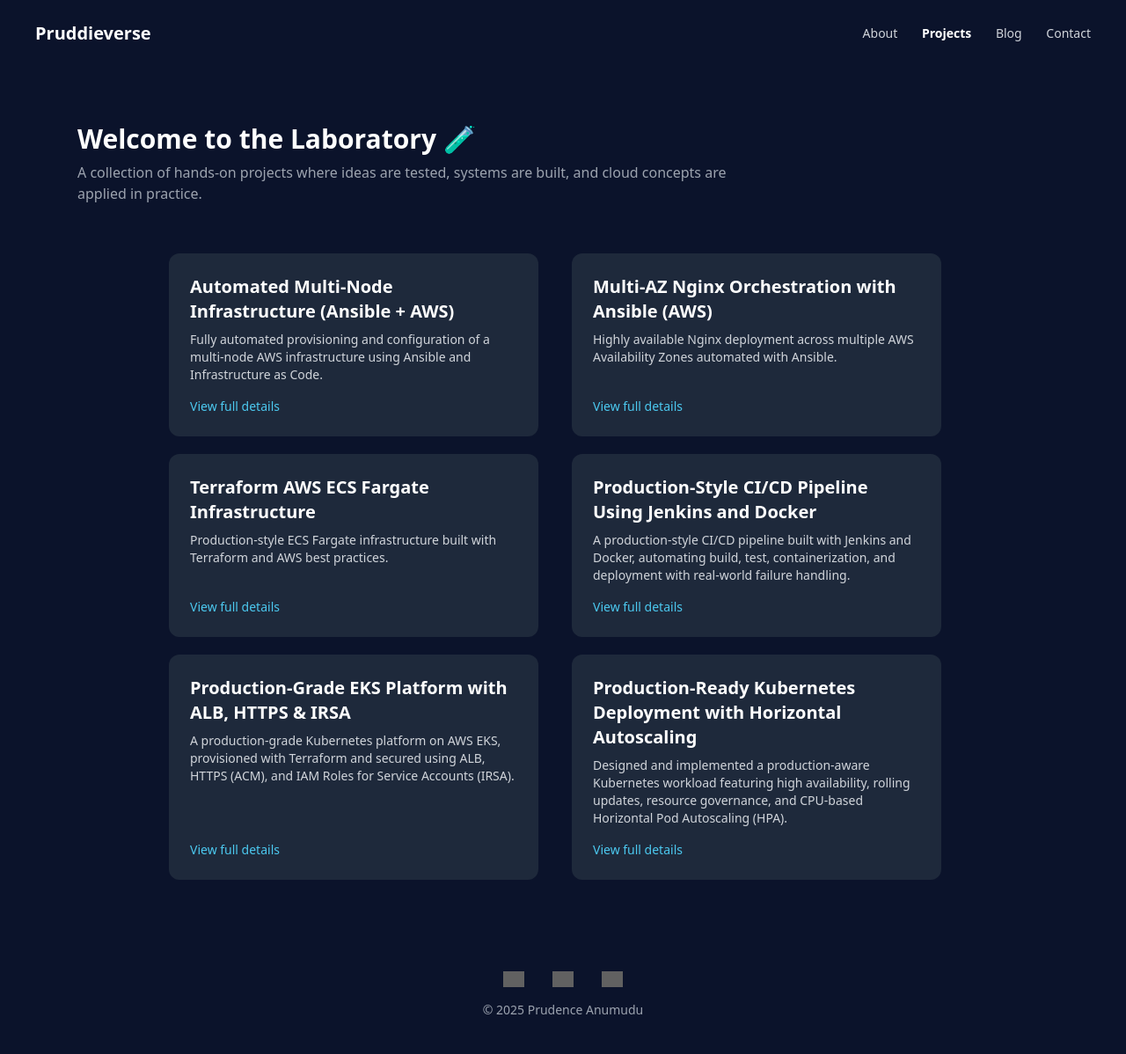
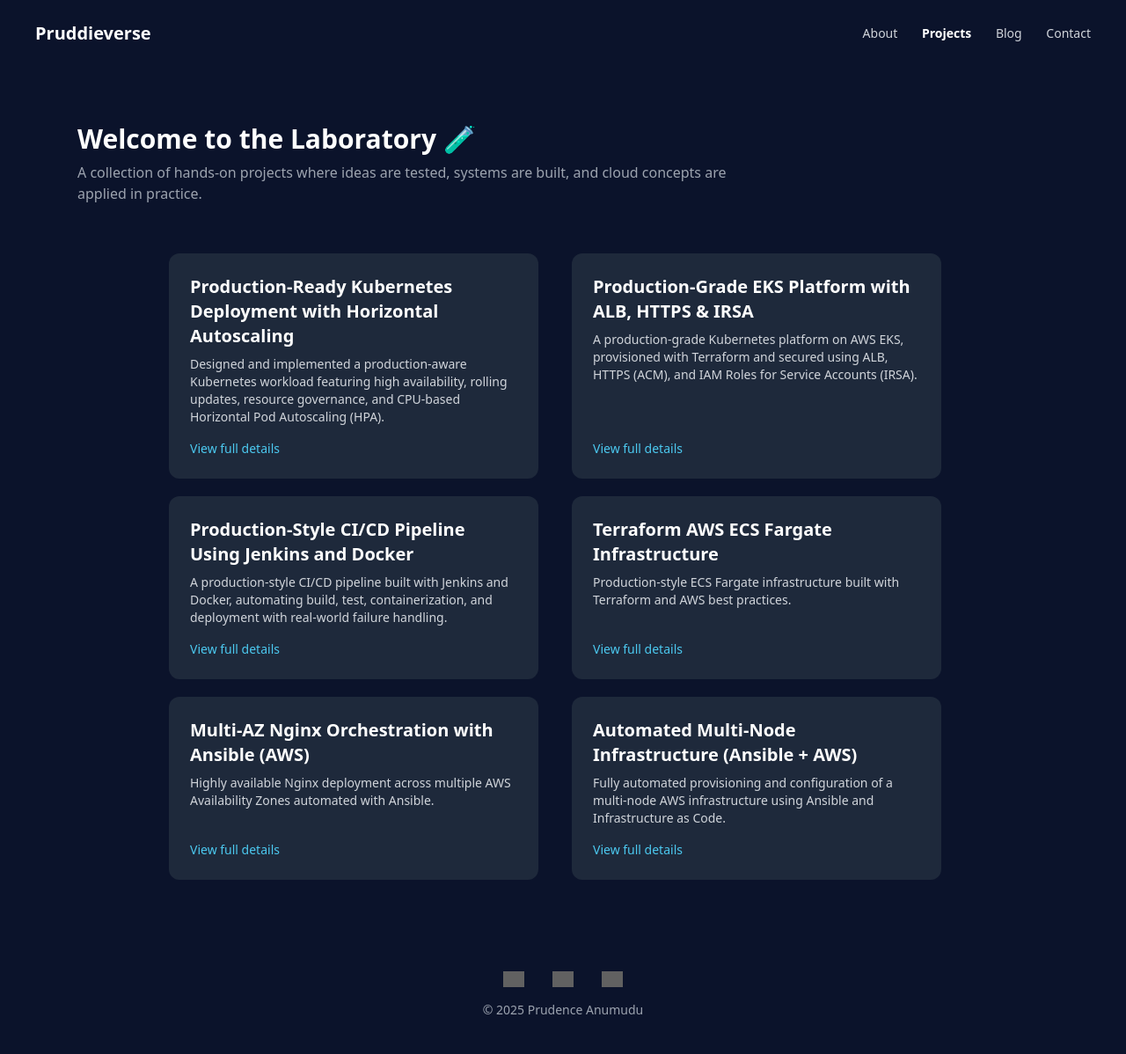
Before and after one commit to Cwendee/Cwendee.github.io, a Jekyll site: the page projects.html, which Jekyll copies as it is, in a window 1280 px wide. Shown: the whole page at 88% size. Built offline with Jekyll 4.4.1, drawn with Linux system fonts in a browser that asks for light colours; nearby versions of some CDN libraries; grey boxes are pictures that could not be loaded.

Commit message:
Reordered projects from latest to oldest

```diff
--- a/projects.html
+++ b/projects.html
@@ -68,7 +68,86 @@
 <!-- PROJECTS -->
 <section class="grid sm:grid-cols-2 gap-5 max-w-4xl mx-auto">
 
-  <!-- PROJECT 1 -->
+  <!-- LATEST -->
+  <div class="project-card bg-slate-800 rounded-xl p-6 flex flex-col justify-between w-full">
+    <div>
+      <h2 class="text-xl font-semibold text-white mb-2">
+        Production-Ready Kubernetes Deployment with Horizontal Autoscaling
+      </h2>
+      <p class="text-gray-300 text-sm">
+        Designed and implemented a production-aware Kubernetes workload featuring
+        high availability, rolling updates, resource governance, and CPU-based
+        Horizontal Pod Autoscaling (HPA).
+      </p>
+    </div>
+    <a href="projects/k8s-autoscaling.html" class="cta text-glow text-sm mt-4 inline-flex items-center gap-1">
+      View full details <span>👉🏽</span>
+    </a>
+  </div>
+
+  <!-- NEXT -->
+  <div class="project-card bg-slate-800 rounded-xl p-6 flex flex-col justify-between w-full">
+    <div>
+      <h2 class="text-xl font-semibold text-white mb-2">
+        Production-Grade EKS Platform with ALB, HTTPS & IRSA
+      </h2>
+      <p class="text-gray-300 text-sm">
+        A production-grade Kubernetes platform on AWS EKS, provisioned with Terraform
+        and secured using ALB, HTTPS (ACM), and IAM Roles for Service Accounts (IRSA).
+      </p>
+    </div>
+    <a href="projects/eks-alb-https-terraform.html" class="cta text-glow text-sm mt-4 inline-flex items-center gap-1">
+      View full details <span>👉🏽</span>
+    </a>
+  </div>
+
+  <!-- NEXT -->
+  <div class="project-card bg-slate-800 rounded-xl p-6 flex flex-col justify-between w-full">
+    <div>
+      <h2 class="text-xl font-semibold text-white mb-2">
+        Production-Style CI/CD Pipeline Using Jenkins and Docker
+      </h2>
+      <p class="text-gray-300 text-sm">
+        A production-style CI/CD pipeline built with Jenkins and Docker, automating
+        build, test, containerization, and deployment with real-world failure handling.
+      </p>
+    </div>
+    <a href="projects/ci-cd-jenkins-docker.html" class="cta text-glow text-sm mt-4 inline-flex items-center gap-1">
+      View full details <span>👉🏽</span>
+    </a>
+  </div>
+
+  <!-- NEXT -->
+  <div class="project-card bg-slate-800 rounded-xl p-6 flex flex-col justify-between w-full">
+    <div>
+      <h2 class="text-xl font-semibold text-white mb-2">
+        Terraform AWS ECS Fargate Infrastructure
+      </h2>
+      <p class="text-gray-300 text-sm">
+        Production-style ECS Fargate infrastructure built with Terraform and AWS best practices.
+      </p>
+    </div>
+    <a href="projects/terraform-ecs-fargate.html" class="cta text-glow text-sm mt-4 inline-flex items-center gap-1">
+      View full details <span>👉🏽</span>
+    </a>
+  </div>
+
+  <!-- NEXT -->
+  <div class="project-card bg-slate-800 rounded-xl p-6 flex flex-col justify-between w-full">
+    <div>
+      <h2 class="text-xl font-semibold text-white mb-2">
+        Multi-AZ Nginx Orchestration with Ansible (AWS)
+      </h2>
+      <p class="text-gray-300 text-sm">
+        Highly available Nginx deployment across multiple AWS Availability Zones automated with Ansible.
+      </p>
+    </div>
+    <a href="projects/multi-az-nginx.html" class="cta text-glow text-sm mt-4 inline-flex items-center gap-1">
+      View full details <span>👉🏽</span>
+    </a>
+  </div>
+
+  <!-- OLDEST -->
   <div class="project-card bg-slate-800 rounded-xl p-6 flex flex-col justify-between w-full">
     <div>
       <h2 class="text-xl font-semibold text-white mb-2">
@@ -79,113 +158,17 @@
         infrastructure using Ansible and Infrastructure as Code.
       </p>
     </div>
-    <a
-      href="projects/ansible-multinode.html"
-      class="cta text-glow text-sm mt-4 inline-flex items-center gap-1">
+    <a href="projects/ansible-multinode.html" class="cta text-glow text-sm mt-4 inline-flex items-center gap-1">
       View full details <span>👉🏽</span>
     </a>
   </div>
 
-  <!-- PROJECT 2 -->
-  <div class="project-card bg-slate-800 rounded-xl p-6 flex flex-col justify-between w-full">
-    <div>
-      <h2 class="text-xl font-semibold text-white mb-2">
-        Multi-AZ Nginx Orchestration with Ansible (AWS)
-      </h2>
-      <p class="text-gray-300 text-sm">
-        Highly available Nginx deployment across multiple AWS Availability Zones automated with Ansible.
-      </p>
-    </div>
-    <a
-      href="projects/multi-az-nginx.html"
-      class="cta text-glow text-sm mt-4 inline-flex items-center gap-1">
-      View full details <span>👉🏽</span>
-    </a>
-  </div>
-
-  <!-- PROJECT 3 -->
-  <div class="project-card bg-slate-800 rounded-xl p-6 flex flex-col justify-between w-full">
-    <div>
-      <h2 class="text-xl font-semibold text-white mb-2">
-        Terraform AWS ECS Fargate Infrastructure
-      </h2>
-      <p class="text-gray-300 text-sm">
-        Production-style ECS Fargate infrastructure built with Terraform and AWS best practices.
-      </p>
-    </div>
-    <a
-      href="projects/terraform-ecs-fargate.html"
-      class="cta text-glow text-sm mt-4 inline-flex items-center gap-1">
-      View full details <span>👉🏽</span>
-    </a>
-  </div>
-
-  <!-- PROJECT 4 -->
-  <div class="project-card bg-slate-800 rounded-xl p-6 flex flex-col justify-between w-full">
-    <div>
-      <h2 class="text-xl font-semibold text-white mb-2">
-        Production-Style CI/CD Pipeline Using Jenkins and Docker
-      </h2>
-      <p class="text-gray-300 text-sm">
-  A production-style CI/CD pipeline built with Jenkins and Docker, automating
-  build, test, containerization, and deployment with real-world failure handling.
-</p>
-    </div>
-    <a
-      href="projects/ci-cd-jenkins-docker.html"
-      class="cta text-glow text-sm mt-4 inline-flex items-center gap-1">
-      View full details <span>👉🏽</span>
-    </a>
-  </div>
-
-  <!-- PROJECT 5 -->
-  <div class="project-card bg-slate-800 rounded-xl p-6 flex flex-col justify-between w-full">
-    <div>
-      <h2 class="text-xl font-semibold text-white mb-2">
-        Production-Grade EKS Platform with ALB, HTTPS & IRSA
-      </h2>
-      <p class="text-gray-300 text-sm">
-  A production-grade Kubernetes platform on AWS EKS, provisioned with Terraform
-  and secured using ALB, HTTPS (ACM), and IAM Roles for Service Accounts (IRSA).
-</p>
-    </div>
-    <a
-      href="projects/eks-alb-https-terraform.html"
-      class="cta text-glow text-sm mt-4 inline-flex items-center gap-1">
-      View full details <span>👉🏽</span>
-    </a>
-  </div>
-
-  <!-- PROJECT (KUBERNETES AUTOSCALING) -->
-<div class="project-card bg-slate-800 rounded-xl p-6 flex flex-col justify-between w-full">
-  <div>
-    <h2 class="text-xl font-semibold text-white mb-2">
-      Production-Ready Kubernetes Deployment with Horizontal Autoscaling
-    </h2>
-    <p class="text-gray-300 text-sm">
-      Designed and implemented a production-aware Kubernetes workload featuring
-      high availability, rolling updates, resource governance, and CPU-based
-      Horizontal Pod Autoscaling (HPA).
-    </p>
-  </div>
-  <a
-    href="projects/k8s-autoscaling.html"
-    class="cta text-glow text-sm mt-4 inline-flex items-center gap-1">
-    View full details <span>👉🏽</span>
-  </a>
-</div>
-
-
 </section>
-
-
-  </section>
 
 </main>
 
+</body>
 
-</body>
-</html>
 <footer class="flex flex-col items-center space-y-4 py-10">
   <div class="flex space-x-8">
     <a href="https://github.com/Cwendee" target="_blank">
@@ -200,3 +183,4 @@
   </div>
   <p class="text-sm text-gray-400">© 2025 Prudence Anumudu</p>
 </footer>
+</html>
```
Also changed, not shown: .nojekyll (deleted), 1 other file.
